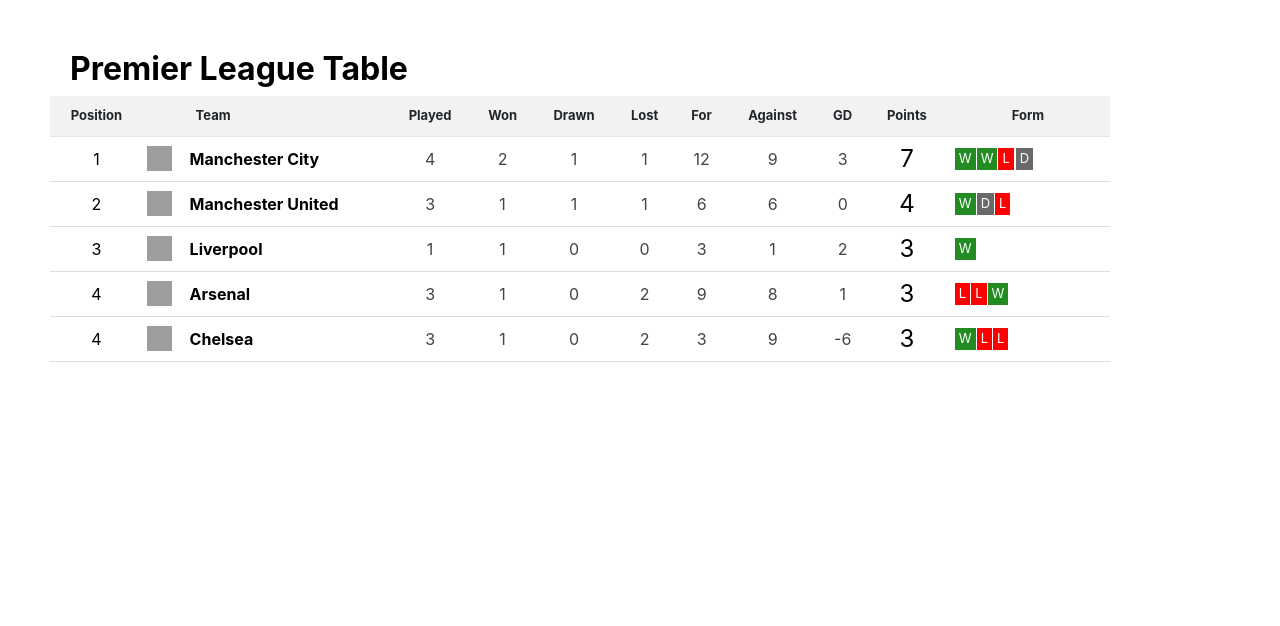
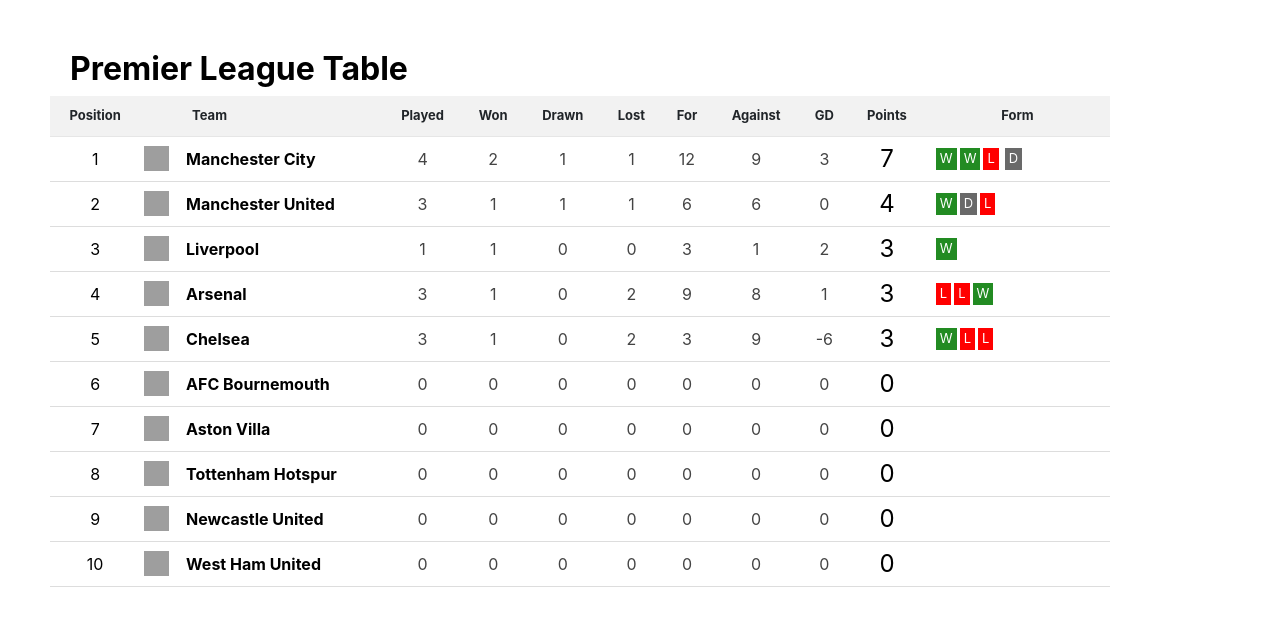
Before and after one commit to bayotheman/csym019_assignment_2024, a PHP site: page /league.html in a window 1280 px wide. Shown: the part 48-674 px from the top of the page. Run offline with PHP 8.4, Linux system fonts and the light colour scheme; grey boxes are pictures that could not be loaded.

Commit message:
included the html place holders for the first 10 teams in the league table data entry

```diff
--- a/app/league.css
+++ b/app/league.css
@@ -38,10 +38,10 @@ body {
 /*    padding: 5px;*/
 /*}*/
 
-.container {
-    max-width: 800px;
-    margin: 20px auto;
-}
+/*.container {*/
+/*    max-width: 800px;*/
+/*    margin: 20px auto;*/
+/*}*/
 
 h1 {
     text-align: left;
@@ -55,7 +55,13 @@ h2 {
     font-weight: bolder;
 }
 
-/*table header rules*/
+#league_table_div{
+    padding: 0;
+    margin: 0;
+
+}
+
+    /*table header rules*/
 #table_head{
     border-bottom: 1px solid rgb(230 230 230);
     background-color: #F5F5F5;
@@ -104,6 +110,7 @@ h2 {
 .position{
     text-align: center;
     color: black;
+
 }
 .logo{
     text-align: left;
@@ -165,7 +172,7 @@ h2 {
 .form_tag_container{
     display:flex;
     align-content: start;
-    margin: 0 1px;
+    margin: 0 3px;
     padding: 0;
 }
 
@@ -174,7 +181,7 @@ h2 {
     font-weight: normal;
     padding: 1px 4px 1px 4px;
     font-size: small;
-    align-content: center;
+    align-content: end;
     color: white;
     /*background-color: forestgreen*/
 }
--- a/app/league.html
+++ b/app/league.html
@@ -15,7 +15,7 @@
     <div id="top-level-header"><h1>SPORT</h1></div>
 
 </header>
-<section id="table_section">
+<!--<section id="table_section">-->
     <div class="container" id="league_table_div">
         <h2 id="table_title">Premier League Table</h2>
         <table>
@@ -287,7 +287,297 @@
 
             </tr>
             <tr id="4">
-                <td class ="position">4</td>
+                <td class ="position">5</td>
+                <td class = "logo">
+                    <img class ="image" alt="team logo" src=""/>
+                </td>
+                <td class = "team">
+                    <b class="team_text"></b>
+                </td>
+                <td class = "played"></td>
+                <td class ="won"></td>
+                <td class="drawn"></td>
+                <td class="lost"></td>
+                <td class="for"></td>
+                <td class="against"></td>
+                <td class="gd"></td>
+                <td class="points"></td>
+                <td class="form">
+                    <ul class ="form_structure">
+                        <li>
+                            <div class ="form_tag_container" >
+                                <div class ="form_tag" aria-hidden="true"></div>
+                                <!--                                    <span hidden="hidden" class="tag_space">Result Win</span>-->
+                            </div>
+                        </li>
+                        <li>
+                            <div style="display:flex; align-content: start">
+                                <div class ="form_tag" aria-hidden="true"></div>
+                                <!--                                    <span class="tag_space"></span>-->
+                            </div>
+                        </li>
+                        <li>
+                            <div class ="form_tag_container" >
+                                <div class ="form_tag" aria-hidden="true"></div>
+                                <!--                                <span class="tag_space"></span>-->
+                            </div>
+                        </li>
+                        <li>
+                            <div class ="form_tag_container" >
+                                <div class ="form_tag" aria-hidden="true" ></div>
+                                <!--                                    <span class="tag_space"></span>-->
+                            </div>
+                        </li>
+                        <li>
+                            <div class ="form_tag_container">
+                                <div class ="form_tag" aria-hidden="true"></div>
+                            </div>
+                        </li>
+                        <li>
+                            <div class ="form_tag_container">
+                                <div class ="form_divider" aria-hidden="true"></div>
+
+                                <div class ="form_tag" ></div>
+                            </div>
+                        </li>
+                    </ul>
+                </td>
+
+            </tr>
+            <tr id="5">
+                <td class ="position">6</td>
+                <td class = "logo">
+                    <img class ="image" alt="team logo" src=""/>
+                </td>
+                <td class = "team">
+                    <b class="team_text"></b>
+                </td>
+                <td class = "played"></td>
+                <td class ="won"></td>
+                <td class="drawn"></td>
+                <td class="lost"></td>
+                <td class="for"></td>
+                <td class="against"></td>
+                <td class="gd"></td>
+                <td class="points"></td>
+                <td class="form">
+                    <ul class ="form_structure">
+                        <li>
+                            <div class ="form_tag_container" >
+                                <div class ="form_tag" aria-hidden="true"></div>
+                                <!--                                    <span hidden="hidden" class="tag_space">Result Win</span>-->
+                            </div>
+                        </li>
+                        <li>
+                            <div style="display:flex; align-content: start">
+                                <div class ="form_tag" aria-hidden="true"></div>
+                                <!--                                    <span class="tag_space"></span>-->
+                            </div>
+                        </li>
+                        <li>
+                            <div class ="form_tag_container" >
+                                <div class ="form_tag" aria-hidden="true"></div>
+                                <!--                                <span class="tag_space"></span>-->
+                            </div>
+                        </li>
+                        <li>
+                            <div class ="form_tag_container" >
+                                <div class ="form_tag" aria-hidden="true" ></div>
+                                <!--                                    <span class="tag_space"></span>-->
+                            </div>
+                        </li>
+                        <li>
+                            <div class ="form_tag_container">
+                                <div class ="form_tag" aria-hidden="true"></div>
+                            </div>
+                        </li>
+                        <li>
+                            <div class ="form_tag_container">
+                                <div class ="form_divider" aria-hidden="true"></div>
+
+                                <div class ="form_tag" ></div>
+                            </div>
+                        </li>
+                    </ul>
+                </td>
+
+            </tr>
+            <tr id="6">
+                <td class ="position">7</td>
+                <td class = "logo">
+                    <img class ="image" alt="team logo" src=""/>
+                </td>
+                <td class = "team">
+                    <b class="team_text"></b>
+                </td>
+                <td class = "played"></td>
+                <td class ="won"></td>
+                <td class="drawn"></td>
+                <td class="lost"></td>
+                <td class="for"></td>
+                <td class="against"></td>
+                <td class="gd"></td>
+                <td class="points"></td>
+                <td class="form">
+                    <ul class ="form_structure">
+                        <li>
+                            <div class ="form_tag_container" >
+                                <div class ="form_tag" aria-hidden="true"></div>
+                                <!--                                    <span hidden="hidden" class="tag_space">Result Win</span>-->
+                            </div>
+                        </li>
+                        <li>
+                            <div style="display:flex; align-content: start">
+                                <div class ="form_tag" aria-hidden="true"></div>
+                                <!--                                    <span class="tag_space"></span>-->
+                            </div>
+                        </li>
+                        <li>
+                            <div class ="form_tag_container" >
+                                <div class ="form_tag" aria-hidden="true"></div>
+                                <!--                                <span class="tag_space"></span>-->
+                            </div>
+                        </li>
+                        <li>
+                            <div class ="form_tag_container" >
+                                <div class ="form_tag" aria-hidden="true" ></div>
+                                <!--                                    <span class="tag_space"></span>-->
+                            </div>
+                        </li>
+                        <li>
+                            <div class ="form_tag_container">
+                                <div class ="form_tag" aria-hidden="true"></div>
+                            </div>
+                        </li>
+                        <li>
+                            <div class ="form_tag_container">
+                                <div class ="form_divider" aria-hidden="true"></div>
+
+                                <div class ="form_tag" ></div>
+                            </div>
+                        </li>
+                    </ul>
+                </td>
+
+            </tr>
+            <tr id="7">
+                <td class ="position">8</td>
+                <td class = "logo">
+                    <img class ="image" alt="team logo" src=""/>
+                </td>
+                <td class = "team">
+                    <b class="team_text"></b>
+                </td>
+                <td class = "played"></td>
+                <td class ="won"></td>
+                <td class="drawn"></td>
+                <td class="lost"></td>
+                <td class="for"></td>
+                <td class="against"></td>
+                <td class="gd"></td>
+                <td class="points"></td>
+                <td class="form">
+                    <ul class ="form_structure">
+                        <li>
+                            <div class ="form_tag_container" >
+                                <div class ="form_tag" aria-hidden="true"></div>
+                                <!--                                    <span hidden="hidden" class="tag_space">Result Win</span>-->
+                            </div>
+                        </li>
+                        <li>
+                            <div style="display:flex; align-content: start">
+                                <div class ="form_tag" aria-hidden="true"></div>
+                                <!--                                    <span class="tag_space"></span>-->
+                            </div>
+                        </li>
+                        <li>
+                            <div class ="form_tag_container" >
+                                <div class ="form_tag" aria-hidden="true"></div>
+                                <!--                                <span class="tag_space"></span>-->
+                            </div>
+                        </li>
+                        <li>
+                            <div class ="form_tag_container" >
+                                <div class ="form_tag" aria-hidden="true" ></div>
+                                <!--                                    <span class="tag_space"></span>-->
+                            </div>
+                        </li>
+                        <li>
+                            <div class ="form_tag_container">
+                                <div class ="form_tag" aria-hidden="true"></div>
+                            </div>
+                        </li>
+                        <li>
+                            <div class ="form_tag_container">
+                                <div class ="form_divider" aria-hidden="true"></div>
+
+                                <div class ="form_tag" ></div>
+                            </div>
+                        </li>
+                    </ul>
+                </td>
+
+            </tr>
+            <tr id="8">
+                <td class ="position">9</td>
+                <td class = "logo">
+                    <img class ="image" alt="team logo" src=""/>
+                </td>
+                <td class = "team">
+                    <b class="team_text"></b>
+                </td>
+                <td class = "played"></td>
+                <td class ="won"></td>
+                <td class="drawn"></td>
+                <td class="lost"></td>
+                <td class="for"></td>
+                <td class="against"></td>
+                <td class="gd"></td>
+                <td class="points"></td>
+                <td class="form">
+                    <ul class ="form_structure">
+                        <li>
+                            <div class ="form_tag_container" >
+                                <div class ="form_tag" aria-hidden="true"></div>
+                                <!--                                    <span hidden="hidden" class="tag_space">Result Win</span>-->
+                            </div>
+                        </li>
+                        <li>
+                            <div style="display:flex; align-content: start">
+                                <div class ="form_tag" aria-hidden="true"></div>
+                                <!--                                    <span class="tag_space"></span>-->
+                            </div>
+                        </li>
+                        <li>
+                            <div class ="form_tag_container" >
+                                <div class ="form_tag" aria-hidden="true"></div>
+                                <!--                                <span class="tag_space"></span>-->
+                            </div>
+                        </li>
+                        <li>
+                            <div class ="form_tag_container" >
+                                <div class ="form_tag" aria-hidden="true" ></div>
+                                <!--                                    <span class="tag_space"></span>-->
+                            </div>
+                        </li>
+                        <li>
+                            <div class ="form_tag_container">
+                                <div class ="form_tag" aria-hidden="true"></div>
+                            </div>
+                        </li>
+                        <li>
+                            <div class ="form_tag_container">
+                                <div class ="form_divider" aria-hidden="true"></div>
+
+                                <div class ="form_tag" ></div>
+                            </div>
+                        </li>
+                    </ul>
+                </td>
+
+            </tr>
+            <tr id="9">
+                <td class ="position">10</td>
                 <td class = "logo">
                     <img class ="image" alt="team logo" src=""/>
                 </td>
@@ -345,9 +635,14 @@
 
             </tr>
 
+
+
+
+
+
             </tbody>
         </table>
     </div>
-</section>
+<!--</section>-->
 </body>
 </html>
```
